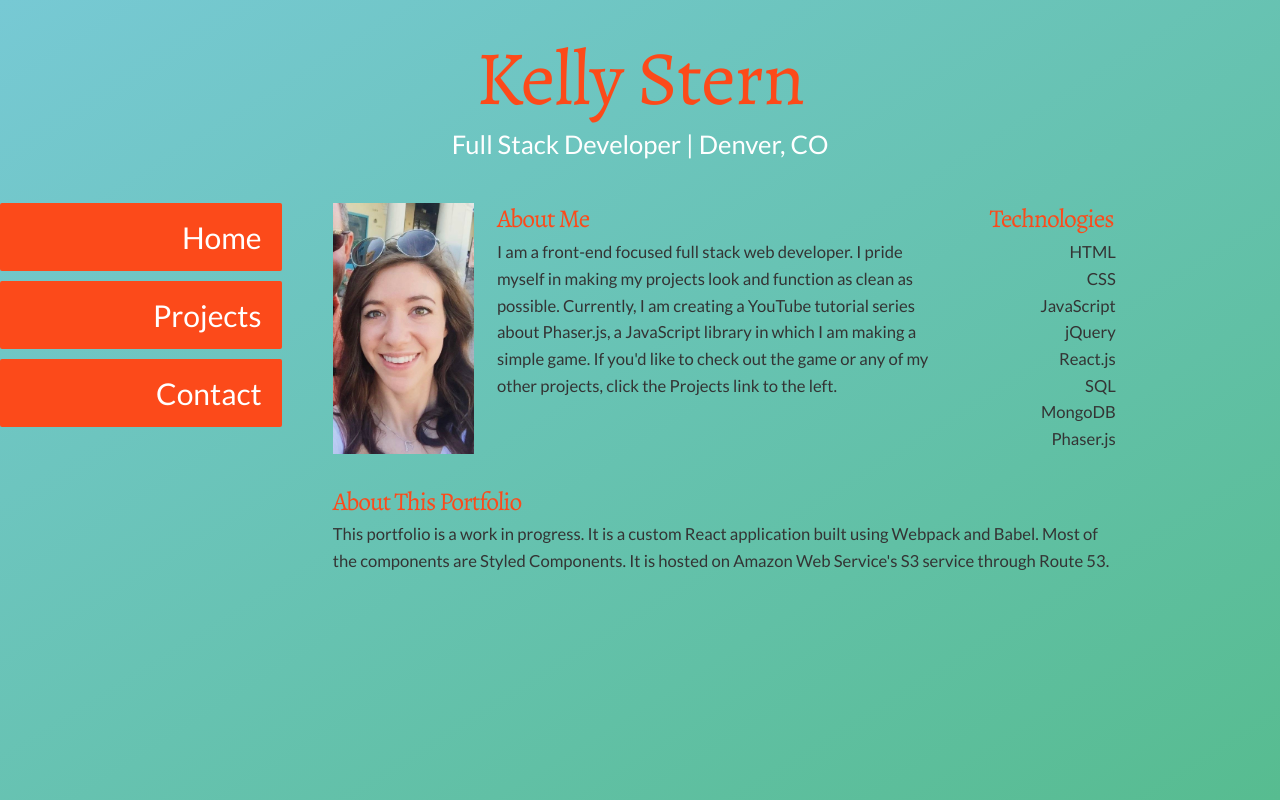
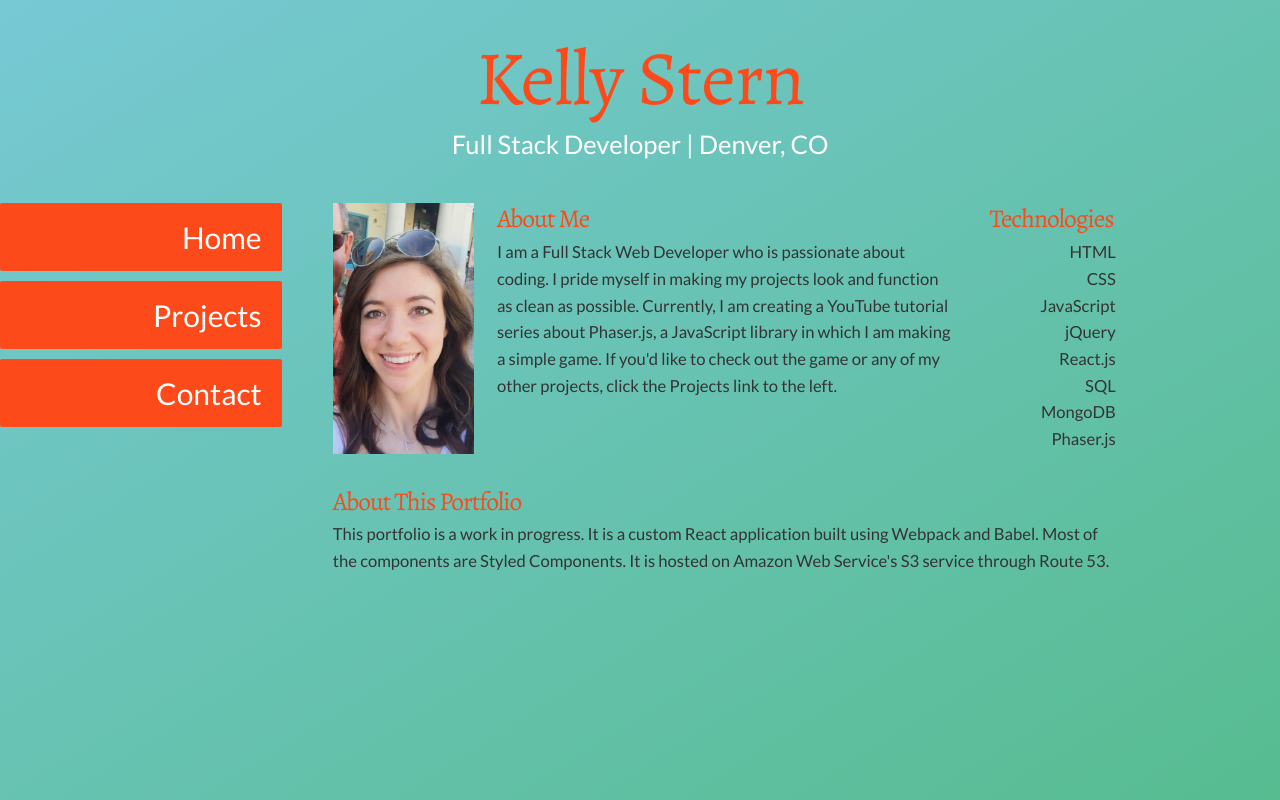
Before and after one commit to kmstern4/react-portfolio, a React app: page / in a window 1280 px wide. Built offline with nearby package versions, Linux system fonts and the light colour scheme.

Commit message:
updated about

```diff
--- a/src/components/pages/Home.js
+++ b/src/components/pages/Home.js
@@ -17,7 +17,7 @@ const Home = () => {
                     About Me
                 </StyledTitle>
                 <StyledAbout>
-                    I am a front-end focused full stack web developer. I pride myself in making my projects look and function as clean as possible. Currently, I am creating a YouTube tutorial series about Phaser.js, a JavaScript library in which I am making a simple game. If you'd like to check out the game or any of my other projects, click the Projects link to the left.
+                    I am a Full Stack Web Developer who is passionate about coding. I pride myself in making my projects look and function as clean as possible. Currently, I am creating a YouTube tutorial series about Phaser.js, a JavaScript library in which I am making a simple game. If you'd like to check out the game or any of my other projects, click the Projects link to the left.
                 </StyledAbout>
             </Column>
             <Column size='two'>
```
